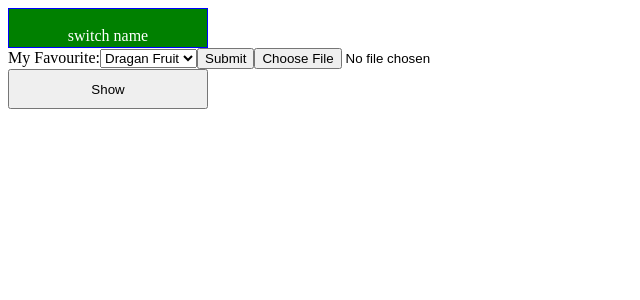
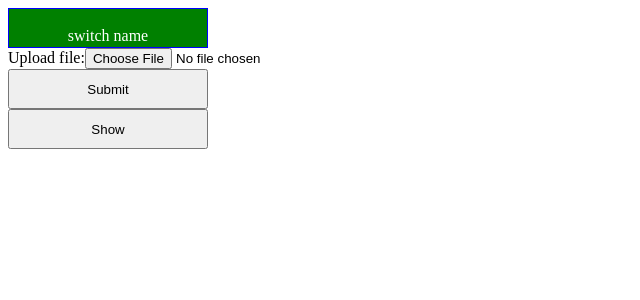
Before and after one commit to SRILAKSHMI576/React_Learnigs, a React (Create React App) app: page / in a window 1280 px wide. Shown: the top 300 px of the page, without its empty margins (0-640 px from the left). Built offline with nearby package versions, Linux system fonts and the light colour scheme.

Commit message:
Write input file

```diff
--- a/src/App.js
+++ b/src/App.js
@@ -12,6 +12,7 @@ import PersonDetails from "./UdemyCourse/PersonDetails";
 import HiddenButtonLogic from "./HiddenTask/HiddenButtonLogic";
 import Form from "./Components/Form";
 import OnSelect from "./Components/Select";
+import InputFile from "./Components/InputFile";
 
 // import Result from "./UdemyAssignment1/Result";
 // import SecondResult from "./UdemyAssignment2/SecondResult";
@@ -137,7 +138,8 @@ class App extends React.Component {
         {/* <Result /> */}
         {/* <SecondResult /> */}
         {/* <Form /> */}
-        <OnSelect />
+        {/* <OnSelect /> */}
+        <InputFile />
         <HiddenButtonLogic />
       </div>
     );
--- /dev/null
+++ b/src/Components/InputFile.js
@@ -0,0 +1,28 @@
+import React, { Component } from "react";
+
+export class InputFile extends Component {
+  constructor(props) {
+    super(props);
+    this.handleSubmit = this.handleSubmit.bind(this);
+    this.fileInput = React.createRef();
+  }
+  handleSubmit(event) {
+    event.preventDefault();
+    alert(`Selected file - ${this.fileInput.current.files[0].name}`);
+  }
+
+  render() {
+    return (
+      <form onSubmit={this.handleSubmit}>
+        <label>
+          Upload file:
+          <input type="file" ref={this.fileInput} />
+        </label>
+        <br />
+        <button type="submit">Submit</button>
+      </form>
+    );
+  }
+}
+
+export default InputFile;
```
